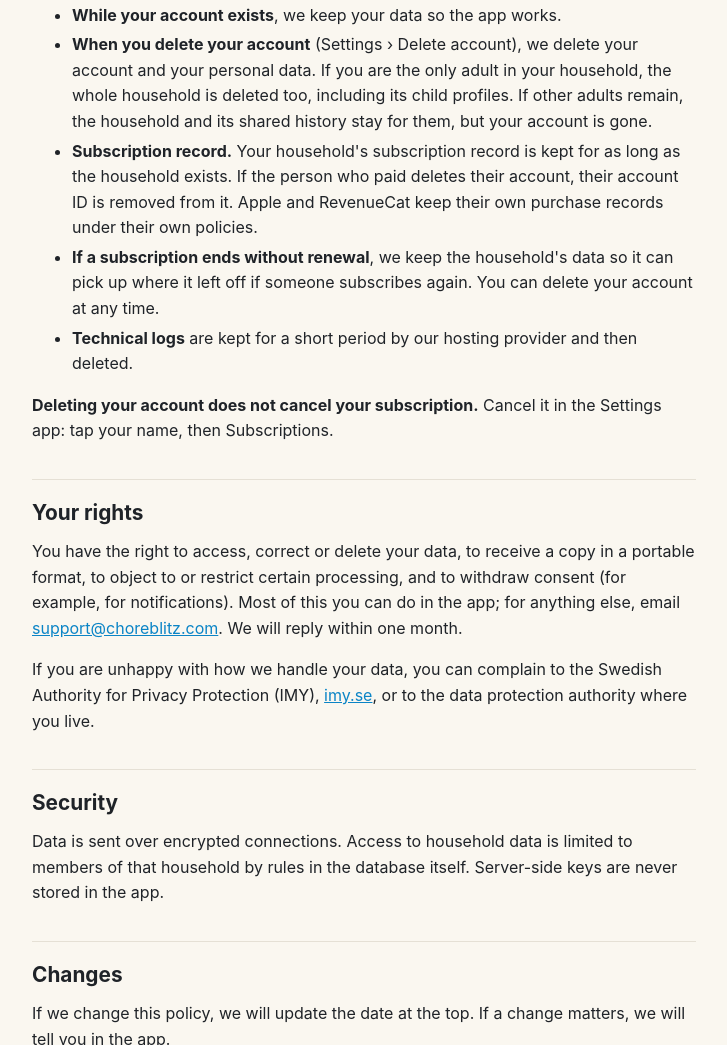
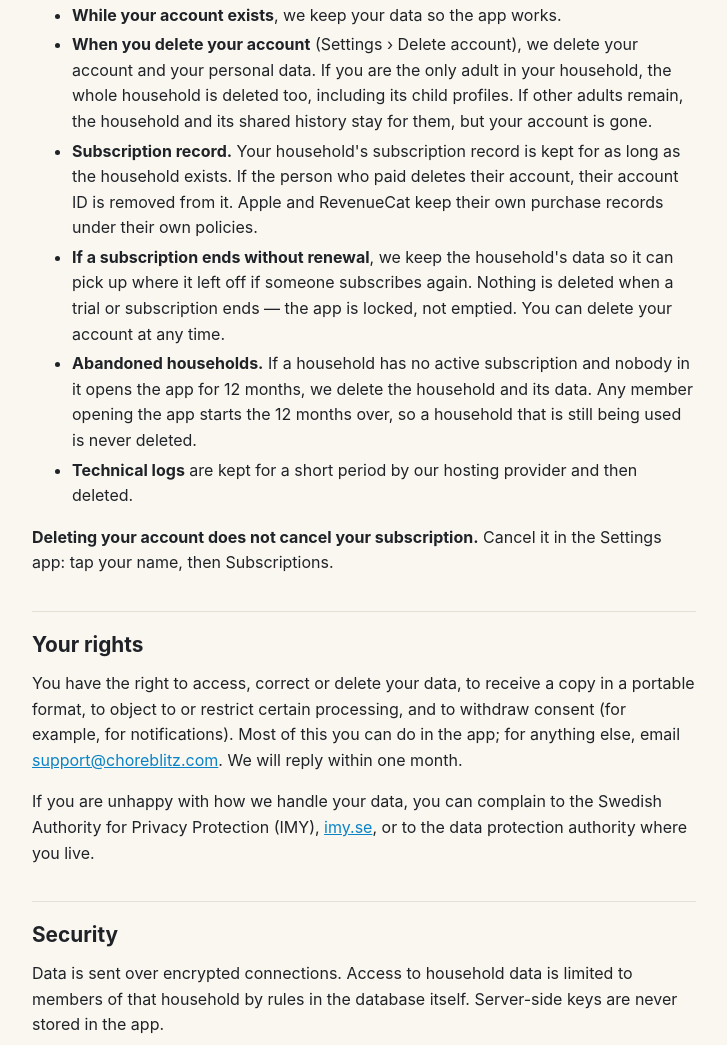
Before and after one commit to Pugilist1337/choreblitz-site, a plain HTML site: page privacy/index.html in a window 1280 px wide. Shown: the part 3524-4569 px from the top of the page, without its empty margins (276-1003 px from the left). Drawn offline with Linux system fonts and the light colour scheme.

Commit message:
Privacy policy: retention for unpaid and abandoned households
Ending a trial or subscription deletes nothing — the app is locked, not
emptied, so a household that subscribes again finds everything as it was.

A household with no active subscription and nobody opening the app for 12
months is deleted. Any member opening the app restarts the 12 months.

Generated from docs/privacy-policy.md in the app repo.

Co-Authored-By: Claude Opus 5 <noreply@anthropic.com>

```diff
--- a/privacy/index.html
+++ b/privacy/index.html
@@ -111,7 +111,8 @@
   <li><strong>While your account exists</strong>, we keep your data so the app works.</li>
   <li><strong>When you delete your account</strong> (Settings › Delete account), we delete your account and your personal data. If you are the only adult in your household, the whole household is deleted too, including its child profiles. If other adults remain, the household and its shared history stay for them, but your account is gone.</li>
   <li><strong>Subscription record.</strong> Your household's subscription record is kept for as long as the household exists. If the person who paid deletes their account, their account ID is removed from it. Apple and RevenueCat keep their own purchase records under their own policies.</li>
-  <li><strong>If a subscription ends without renewal</strong>, we keep the household's data so it can pick up where it left off if someone subscribes again. You can delete your account at any time.</li>
+  <li><strong>If a subscription ends without renewal</strong>, we keep the household's data so it can pick up where it left off if someone subscribes again. Nothing is deleted when a trial or subscription ends — the app is locked, not emptied. You can delete your account at any time.</li>
+  <li><strong>Abandoned households.</strong> If a household has no active subscription and nobody in it opens the app for 12 months, we delete the household and its data. Any member opening the app starts the 12 months over, so a household that is still being used is never deleted.</li>
   <li><strong>Technical logs</strong> are kept for a short period by our hosting provider and then deleted.</li>
 </ul>
 <p><strong>Deleting your account does not cancel your subscription.</strong> Cancel it in the Settings app: tap your name, then Subscriptions.</p>
```
